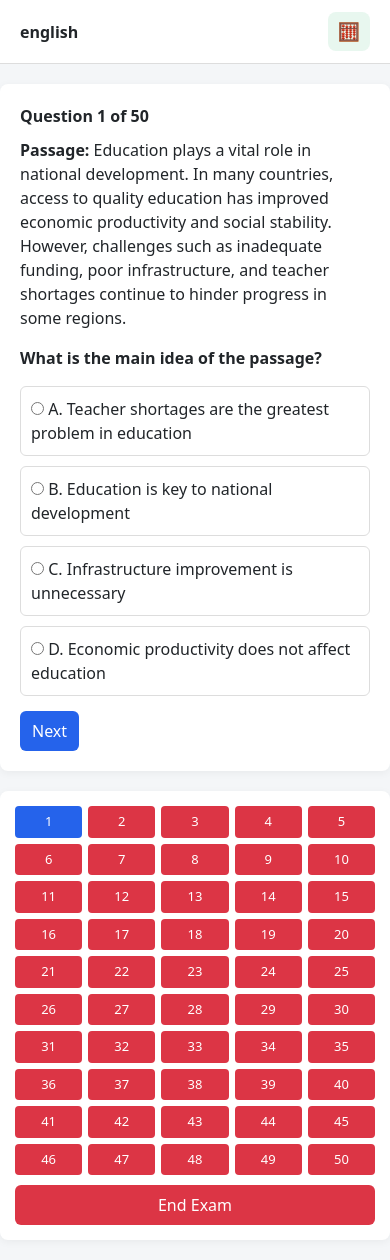
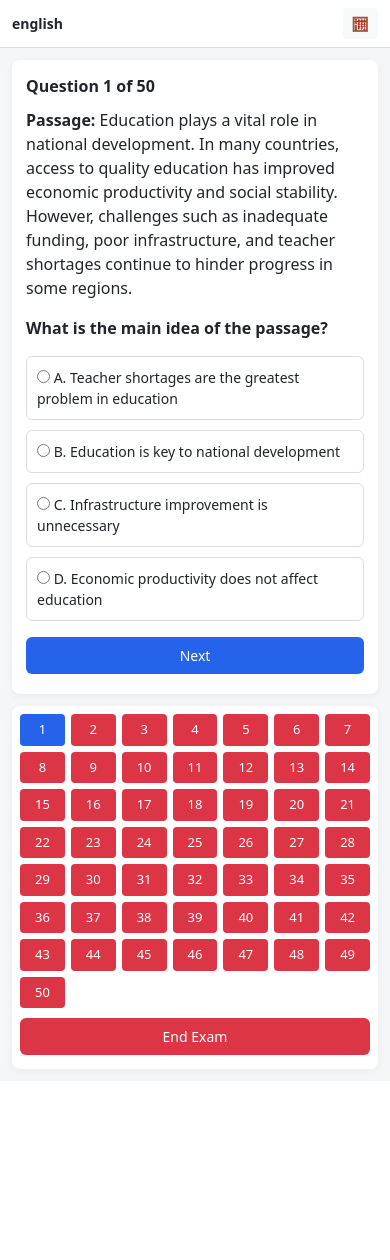
Before and after one commit to Daniel1039/Danify, a Django app: page /quiz/6/ in a window 390 px wide. After the commit the page ends 1075 px from the top, so only its background shows below. Run offline with Django 5.2, Linux system fonts and the light colour scheme; data comes from the database, SQL or seed files in the repository; both versions use the stored data as it was after the commit.

Commit message:
Remove merge conflict markers from take_quiz.html

```diff
--- a/static/css/take_quiz.css
+++ b/static/css/take_quiz.css
@@ -1,4 +1,4 @@
-
+/* VARIABLES */
 :root{
     --bg:#f4f6f8;
     --card:#ffffff;
@@ -7,13 +7,15 @@
     --border:#ddd;
 }
 
+*{
+    box-sizing:border-box;
+}
 
 body{
     margin:0;
     font-family:system-ui;
     background:var(--bg);
 }
-
 
 /* ===== HEADER ===== */
 .exam-header{
@@ -28,17 +30,19 @@ body{
     z-index:1000;
 }
 
-
 .exam-title{
     font-weight:700;
+    white-space:nowrap;
+    overflow:hidden;
+    text-overflow:ellipsis;
 }
-
 
 .timer{
     font-weight:700;
     color:#000;
 }
-/* ===== SUBJECT BAR (JAMB STYLE) ===== */
+
+/* ===== SUBJECT BAR ===== */
 .subject-tabs{
     display:flex;
     gap:30px;
@@ -48,11 +52,7 @@ body{
     overflow-x:auto;
 }
 
-
-.subject-tabs form{
-    margin:0;
-}
-
+.subject-tabs form{ margin:0; }
 
 .subject-tab{
     background:none;
@@ -65,16 +65,11 @@ body{
     white-space:nowrap;
 }
 
-
-.subject-tab:hover{
-    color:#1e3a8a;
-}
-
+.subject-tab:hover{ color:#1e3a8a; }
 
 .subject-tab.active{
     color:var(--primary);
 }
-
 
 .subject-tab.active::after{
     content:"";
@@ -87,11 +82,6 @@ body{
     border-radius:2px;
 }
 
-
-
-
-
-
 /* ===== MAIN LAYOUT ===== */
 .exam-container{
     max-width:1100px;
@@ -101,7 +91,6 @@ body{
     gap:20px;
 }
 
-
 /* ===== QUESTION CARD ===== */
 .question-card{
     background:#fff;
@@ -110,12 +99,7 @@ body{
     box-shadow:0 2px 8px rgba(0,0,0,.05);
 }
 
-
-.question-number{
-    font-weight:600;
-    margin-bottom:10px;
-}
-
+.question-number{ font-weight:600; margin-bottom:10px; }
 
 .option{
     display:block;
@@ -126,7 +110,6 @@ body{
     cursor:pointer;
 }
 
-
 /* ===== SIDE PANEL ===== */
 .side-panel{
     background:#fff;
@@ -136,13 +119,11 @@ body{
     height:fit-content;
 }
 
-
 .nav-grid{
     display:grid;
     grid-template-columns: repeat(5,1fr);
     gap:6px;
 }
-
 
 .nav-grid button{
     padding:6px;
@@ -152,11 +133,9 @@ body{
     color:#fff;
 }
 
-
 .nav-current{background:#2563eb;}
 .nav-answered{background:#16a34a;}
 .nav-unanswered{background:#dc3545;}
-
 
 .btn-control{
     padding:8px 12px;
@@ -165,15 +144,10 @@ body{
     margin-right:6px;
 }
 
-
 .btn-prev{background:#6b7280;color:#fff;}
 .btn-next{background:#2563eb;color:#fff;}
 .btn-submit{background:var(--primary);color:#fff;}
 .btn-end{background:#dc3545;color:#fff;width:100%;margin-top:10px;}
-
-
-
-
 
 /* Overlay */
 .cbt-calc-overlay{
@@ -184,8 +158,7 @@ body{
     z-index:2000;
 }
 
-
-/* Calculator Box */
+/* Calculator */
 .cbt-calculator{
     position:fixed;
     top:50%;
@@ -201,13 +174,8 @@ body{
     transition:.2s ease;
 }
 
+.cbt-calculator.active{ transform:translate(-50%,-50%) scale(1); }
 
-.cbt-calculator.active{
-    transform:translate(-50%,-50%) scale(1);
-}
-
-
-/* Header */
 .cbt-calc-header{
     display:flex;
     justify-content:space-between;
@@ -216,7 +184,6 @@ body{
     font-weight:600;
 }
 
-
 .cbt-calc-header button{
     border:none;
     background:none;
@@ -224,8 +191,6 @@ body{
     cursor:pointer;
 }
 
-
-/* Display */
 #cbt-calc-display{
     width:100%;
     height:50px;
@@ -237,17 +202,15 @@ body{
     text-align:right;
 }
 
-
-/* Buttons */
 .cbt-calc-buttons{
     display:grid;
     grid-template-columns:repeat(4,1fr);
     gap:10px;
 }
 
-
 .cbt-calc-buttons button{
     padding:14px;
+    min-height:48px;
     border-radius:12px;
     border:1px solid #16a34a;
     background:#eafaf1;
@@ -256,34 +219,55 @@ body{
     transition:.2s;
 }
 
-
 .cbt-calc-buttons button:hover{
     background:#16a34a;
     color:#fff;
 }
 
+.cbt-equals{ background:#16a34a !important; color:#fff; }
 
-.cbt-equals{
-    background:#16a34a !important;
-    color:#fff;
+/* ===== MEDIA QUERIES ===== */
+
+/* Header & Tabs */
+@media(max-width:600px){
+    .exam-header{
+        padding:8px 12px;
+        flex-wrap:wrap;
+        gap:6px;
+    }
+    .exam-title{ font-size:14px; flex:1; }
+    .timer{ font-size:13px; }
+    .subject-tabs{ gap:16px; padding:8px 12px; }
+    .subject-tab{ font-size:13px; }
 }
 
+/* Main layout */
+@media(max-width:900px){
+    .exam-container{
+        display:flex;
+        flex-direction:column;
+        gap:12px;
+        margin:12px;
+    }
+    .side-panel{ order:2; overflow-x:auto; padding:8px; }
+    .question-card{ order:1; }
+    .nav-grid{ grid-template-columns:repeat(auto-fill,minmax(40px,1fr)); }
+}
 
+/* Question & Buttons */
+@media(max-width:600px){
+    .question-card{ padding:14px; }
+    .option{ font-size:14px; }
+    .btn-control{ width:100%; margin-bottom:6px; font-size:14px; }
+}
+
+/* Calculator */
 @media(max-width:500px){
     .cbt-calculator{
-        width:95%;
+        width:92%;
+        max-height:90vh;
+        overflow-y:auto;
+        padding:14px;
     }
+    .cbt-calc-buttons button{ padding:12px; font-size:15px; }
 }
-
-
-
-
-
-
-
-
-@media(max-width:900px){
-    .exam-container{
-        grid-template-columns:1fr;
-    }
-}
--- a/static/js/take_quiz.js
+++ b/static/js/take_quiz.js
@@ -1,21 +1,20 @@
-
 const cbtBtn = document.getElementById("cbt-calc-btn");
 const cbtCalc = document.getElementById("cbt-calculator");
 const cbtOverlay = document.getElementById("cbt-calc-overlay");
 const cbtClose = document.getElementById("cbt-close-calc");
 const cbtDisplay = document.getElementById("cbt-calc-display");
 
-
+// Open calculator
 cbtBtn.onclick = () => {
     cbtCalc.style.display = "block";
     cbtOverlay.style.display = "block";
+    cbtCalc.style.maxHeight = window.innerHeight * 0.9 + "px";
     setTimeout(()=>cbtCalc.classList.add("active"),10);
 };
 
-
+// Close calculator
 cbtClose.onclick = closeCbtCalc;
 cbtOverlay.onclick = closeCbtCalc;
-
 
 function closeCbtCalc(){
     cbtCalc.classList.remove("active");
@@ -25,26 +24,11 @@ function closeCbtCalc(){
     },200);
 }
 
-
-function cbtAppend(val){
-    cbtDisplay.value += val;
+// Calculator functions
+function cbtAppend(val){ cbtDisplay.value += val; }
+function cbtClear(){ cbtDisplay.value = ""; }
+function cbtBack(){ cbtDisplay.value = cbtDisplay.value.slice(0,-1); }
+function cbtCalculate(){
+    try{ cbtDisplay.value = eval(cbtDisplay.value); }
+    catch{ cbtDisplay.value = "Error"; }
 }
-
-
-function cbtClear(){
-    cbtDisplay.value = "";
-}
-
-
-function cbtBack(){
-    cbtDisplay.value = cbtDisplay.value.slice(0,-1);
-}
-
-
-function cbtCalculate(){
-    try{
-        cbtDisplay.value = eval(cbtDisplay.value);
-    }catch{
-        cbtDisplay.value = "Error";
-    }
-}
--- a/templates/take_quiz.html
+++ b/templates/take_quiz.html
@@ -1,37 +1,29 @@
-
-
 {% load static %}
-
 {% load custom_filters %}
 
 <!DOCTYPE html>
 <html lang="en">
 <head>
 <meta charset="UTF-8">
+<meta name="viewport" content="width=device-width, initial-scale=1.0">
 <title>{{ quiz.title }}</title>
+
+<!-- Bootstrap CSS -->
 <link href="https://cdn.jsdelivr.net/npm/bootstrap@5.3.2/dist/css/bootstrap.min.css" rel="stylesheet">
 
+<!-- Custom CSS -->
 <link rel="stylesheet" href="{% static 'css/take_quiz.css' %}">
 </head>
 
 <body>
 {% block content %}
+
 <!-- HEADER -->
 <div class="exam-header">
     <div class="exam-title">{{ quiz.title }}</div>
-     <button id="cbt-calc-btn" type="button" style="
-            background:#e8f7ef;
-            border:none;
-            padding:6px 10px;
-            border-radius:8px;
-            font-size:18px;
-            cursor:pointer;">
-            🧮
-        </button>
+    <button id="cbt-calc-btn" class="btn btn-light btn-sm">🧮</button>
     {% if remaining_seconds %}
-    <div class="timer">
-        ⏰ <span id="timer">{{ remaining_seconds }}</span>
-    </div>
+    <div class="timer">⏰ <span id="timer">{{ remaining_seconds }}</span></div>
     {% endif %}
 </div>
 
@@ -51,11 +43,11 @@
 </div>
 {% endif %}
 
+<!-- MAIN EXAM CONTAINER -->
 <div class="exam-container">
 
-<!-- QUESTION SECTION -->
+    <!-- QUESTION CARD -->
     <div class="question-card">
-
         <form method="POST" id="quiz-form">
         {% csrf_token %}
 
@@ -64,10 +56,11 @@ Question {{ index|add:1 }} of {{ total_questions }}
         </div>
 
         {% if question.image %}
-<div style="text-align:center;margin-bottom:15px;">
-<img src="{{ question.image.url }}" style="max-width:400px;">
+        <div class="question-image text-center mb-3">
+            <img src="{{ question.image.url }}" class="img-fluid" style="max-width:100%;">
         </div>
         {% endif %}
+
         {% if question.passage %}
         <p><strong>Passage:</strong> {{ question.passage }}</p>
         {% endif %}
@@ -94,11 +87,10 @@ C. {{ question.option_c }}
             D. {{ question.option_d }}
         </label>
 
-<div style="margin-top:15px;">
+        <div class="mt-3">
             {% if index > 0 %}
             <button type="submit" name="prev" class="btn-control btn-prev">Previous</button>
             {% endif %}
-
             {% if index < total_questions|add:-1 %}
             <button type="submit" name="next" class="btn-control btn-next">Next</button>
             {% else %}
@@ -106,24 +98,16 @@ D. {{ question.option_d }}
             {% endif %}
         </div>
 
+        </form>
     </div>
 
     <!-- SIDE PANEL -->
     <div class="side-panel">
-
         <div class="nav-grid">
         {% for q in questions %}
         {% with qid=q.id|stringformat:"s" %}
         <button type="submit" name="jump" value="{{ forloop.counter0 }}"
-class="
-{% if index == forloop.counter0 %}
-nav-current
-{% elif qid in answers %}
-nav-answered
-{% else %}
-nav-unanswered
-{% endif %}
-">
+            class="{% if index == forloop.counter0 %}nav-current{% elif qid in answers %}nav-answered{% else %}nav-unanswered{% endif %}">
             {{ forloop.counter }}
         </button>
         {% endwith %}
@@ -135,23 +119,19 @@ class="btn-control btn-end"
             onclick="return confirm('End exam?');">
             End Exam
         </button>
+    </div>
 
 </div>
 
-</form>
-</div>
-
+<!-- CALCULATOR OVERLAY -->
 <div class="cbt-calc-overlay" id="cbt-calc-overlay"></div>
 
 <div class="cbt-calculator" id="cbt-calculator">
-
     <div class="cbt-calc-header">
         <span>Calculator</span>
         <button id="cbt-close-calc">✕</button>
     </div>
-
     <input type="text" id="cbt-calc-display" readonly>
-
     <div class="cbt-calc-buttons">
         <button onclick="cbtClear()">AC</button>
         <button onclick="cbtAppend('(')">(</button>
@@ -180,10 +160,11 @@ End Exam
     </div>
 </div>
 
+<!-- TIMER SCRIPT -->
 {% if remaining_seconds %}
 <script>
 let timerEl = document.getElementById("timer");
-let totalSeconds = parseInt("{{ remaining_seconds }}"); // total time for all selected subjects
+let totalSeconds = parseInt("{{ remaining_seconds }}");
 
 function formatTime(sec){
     const h = Math.floor(sec / 3600);
@@ -192,10 +173,8 @@ function formatTime(sec){
     return `${String(h).padStart(2,"0")}:${String(m).padStart(2,"0")}:${String(s).padStart(2,"0")}`;
 }
 
-// initial display
 timerEl.innerText = formatTime(totalSeconds);
 
-// countdown
 const interval = setInterval(() => {
     totalSeconds--;
     timerEl.innerText = formatTime(totalSeconds);
@@ -213,12 +192,11 @@ const interval = setInterval(() => {
 </script>
 {% endif %}
 
-
+<!-- Mathjax -->
 <script src="https://cdn.jsdelivr.net/npm/mathjax@3/es5/tex-mml-chtml.js" async></script>
 
-
-
+<!-- Custom JS -->
 <script src="{% static 'js/take_quiz.js' %}"></script>
+{% endblock %}
 </body>
 </html>
-{% endblock  %}
```
Also changed, not shown: db.sqlite3. Lines whose indentation alone changed are shown as unchanged.
